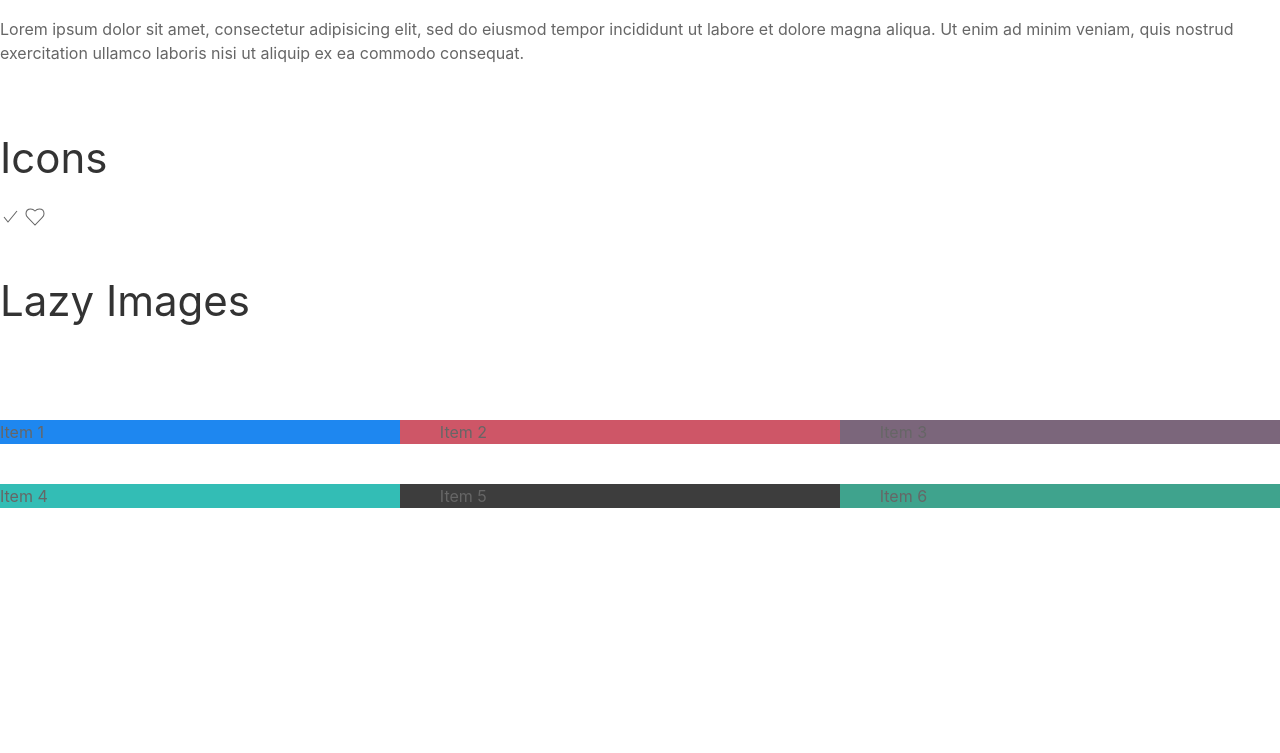
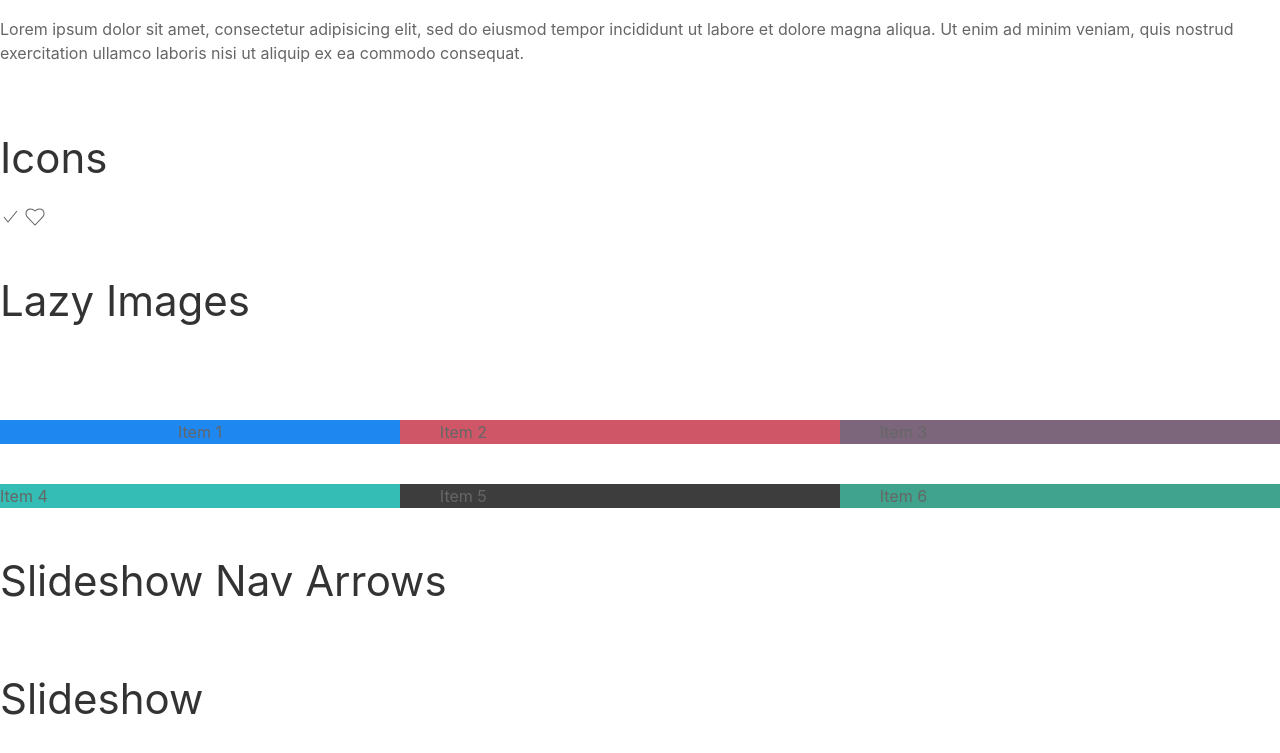
Before and after one commit to DamirMoore/UIKit, a website: page index.html in a window 1280 px wide. Shown: the part 9324-10077 px from the top of the page. Before the commit the page ends 9904 px from the top, so only its background shows below. Drawn offline with Linux system fonts and the light colour scheme.

Commit message:
updated readme and index

```diff
--- a/index.html
+++ b/index.html
@@ -780,7 +780,7 @@
   <br /><br />
 
   <div uk-grid>
-    <div class="uk-background-primary uk-width-1-3@m uk-width-1-1@s">Item 1</div>
+    <div class="uk-background-primary uk-width-1-3@m uk-width-1-1@s uk-flex uk-flex-center uk-flex-middle">Item 1</div>
     <div class="uk-background-smoothie-red uk-width-1-3@m uk-width-1-1@s">Item 2</div>
     <div class="uk-background-berry-purple uk-width-1-3@m uk-width-1-1@s">Item 3</div>
     <div class="uk-background-lollipop-blue uk-width-1-3@m uk-width-1-1@s">Item 4</div>
@@ -789,6 +789,21 @@
   </div>
 
 
+  <br /><br />
+
+  <!-- Slideshow Nav Arrows -->
+  <section>
+    <h1>Slideshow Nav Arrows</h1>
+  </section>
+
+  <br /><br />
+
+  <!-- Slideshow -->
+  <section>
+    <h1>Slideshow</h1>
+  </section>
+
+
   <br><br><br>
 </body>
 
```
Also changed, not shown: README.md.
